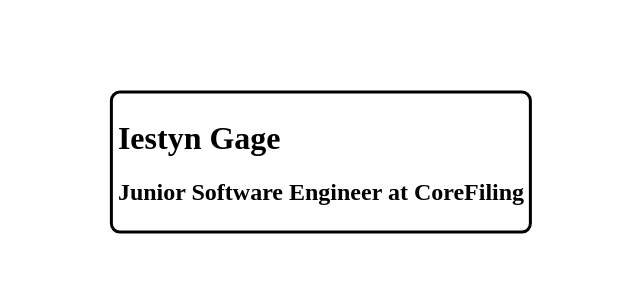
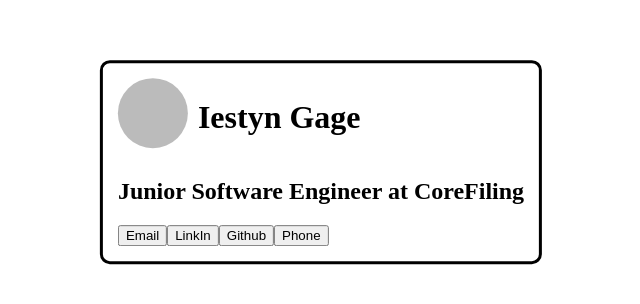
Before and after one commit to IestynGage/PortfolioWebsite, a React (Create React App) app: page / in a window 1280 px wide. Shown: the part 238-542 px from the top of the page, without its empty margins (319-959 px from the left). Built offline with nearby package versions, Linux system fonts and the light colour scheme.

Commit message:
Add fake Image

```diff
--- a/src/Components/BusinessCard.tsx
+++ b/src/Components/BusinessCard.tsx
@@ -9,9 +9,18 @@ function BusinessCard() {
     const number = '07533 122422';
 
     return (
-    <div style={{position:'absolute', left:'50%', top:'50%', transform:'translate(-50%, -50%)', padding:'5px', borderStyle: 'solid', borderRadius:'10px'}}>
-        <h1> {name} </h1>
+    <div style={{position:'absolute', left:'50%', top:'50%', transform:'translate(-50%, -50%)', padding:'15px', borderStyle: 'solid', borderRadius:'10px'}}>
+        <span style={{display:'flex', flexDirection:'row'}}>
+          <span style={{height:'50px', width:'50px', borderRadius:'50%',  backgroundColor: '#bbb', padding:'10px'}} />
+          <h1 style={{padding:'0 10px'}}> {name} </h1>
+        </span>
         <h2> {currentRole} at {currentCompany}</h2>
+        <span style={{display:'flex', flexDirection:'row'}}>
+          <button> Email </button>
+          <button> LinkIn </button>
+          <button> Github </button>
+          <button> Phone</button>
+        </span>
     </div>
   );
 }
```
